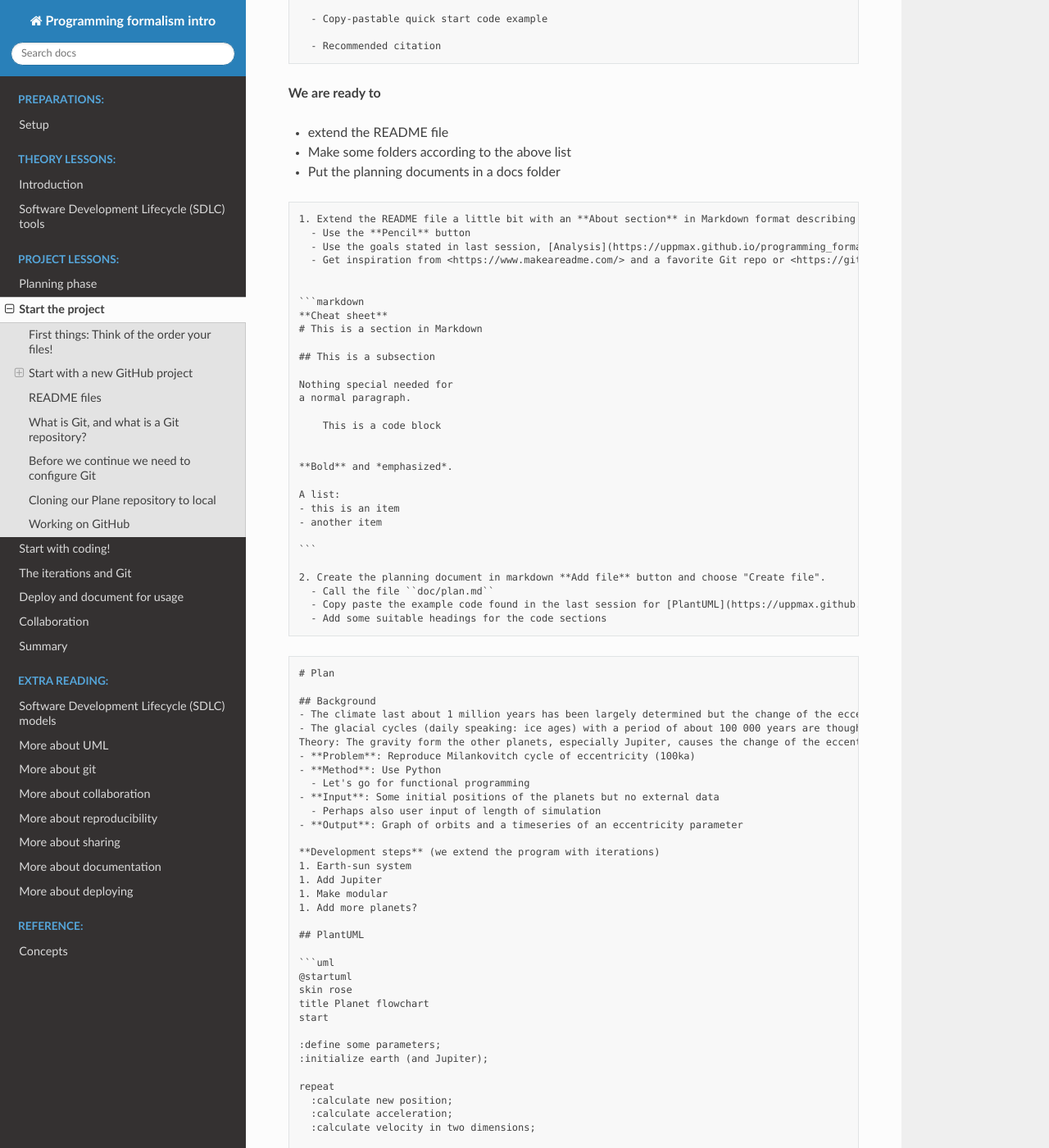
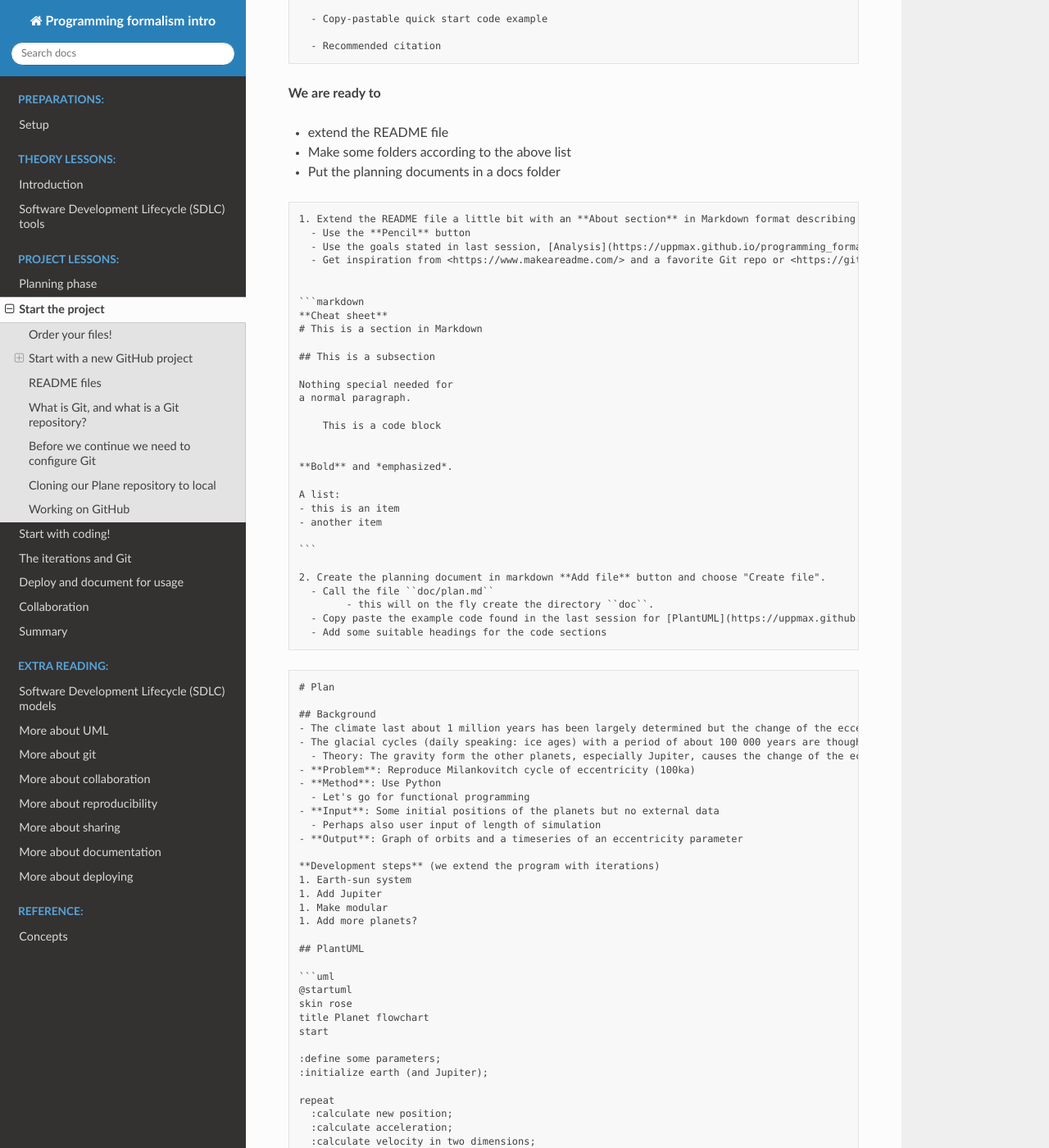
Before and after one commit to UPPMAX/programming_formalisms_intro, a Sphinx documentation site: the page built from doc/startup.md, in a window 1280 px wide and 1400 px high, scrolled down 2321 px. Shown: the whole window at 82% size. Built offline with Sphinx 7.4.7 and the Read the Docs theme 2.0.0, drawn with Linux system fonts in a browser that asks for light colours; pages that are not in the unit, such as notebooks, are missing from menus; some of the changed text lies outside the part shown.

Commit message:
startup.md solution fixes

````diff
--- a/doc/startup.md
+++ b/doc/startup.md
@@ -10,7 +10,7 @@
 - The following steps can be very valuable for you in a couple of months as well as you revisit your code and don't know what it does or why you did this and that.
 ```
 
-## First things: Think of the order your files!
+## Order your files!
 
 - Think that **everything is worth to be part of documentation** (like GitHub directory tree)
 - The parts from the software development cycle
@@ -156,6 +156,7 @@ A list:
 
 2. Create the planning document in markdown **Add file** button and choose "Create file".
   - Call the file ``doc/plan.md``
+	- this will on the fly create the directory ``doc``.
   - Copy paste the example code found in the last session for [PlantUML](https://uppmax.github.io/programming_formalisms_intro/flowcharts.html#lets-make-a-flowchart-of-the-program-parts) and [pseudocode](https://uppmax.github.io/programming_formalisms_intro/flowcharts.html#do-some-pseudocode-of-the-calculations).
   - Add some suitable headings for the code sections
 
@@ -165,9 +166,9 @@ A list:
 # Plan
 
 ## Background
-- The climate last about 1 million years has been largely determined but the change of the eccentricity (elongation) of Earth's orbit (One of the [Milankovitch cycles](https://climate.nasa.gov/news/2948/milankovitch-orbital-cycles-and-their-role-in-earths-climate/).
+- The climate last about 1 million years has been largely determined but the change of the eccentricity (elongation) of Earth's orbit (One of the [Milankovitch cycles](https://climate.nasa.gov/news/2948/milankovitch-orbital-cycles-and-their-role-in-earths-climate/)).
 - The glacial cycles (daily speaking: ice ages) with a period of about 100 000 years are thought to be due to this.
-Theory: The gravity form the other planets, especially Jupiter, causes the change of the eccentricity
+  - Theory: The gravity form the other planets, especially Jupiter, causes the change of the eccentricity
 - **Problem**: Reproduce Milankovitch cycle of eccentricity (100ka)
 - **Method**: Use Python
   - Let's go for functional programming
````
